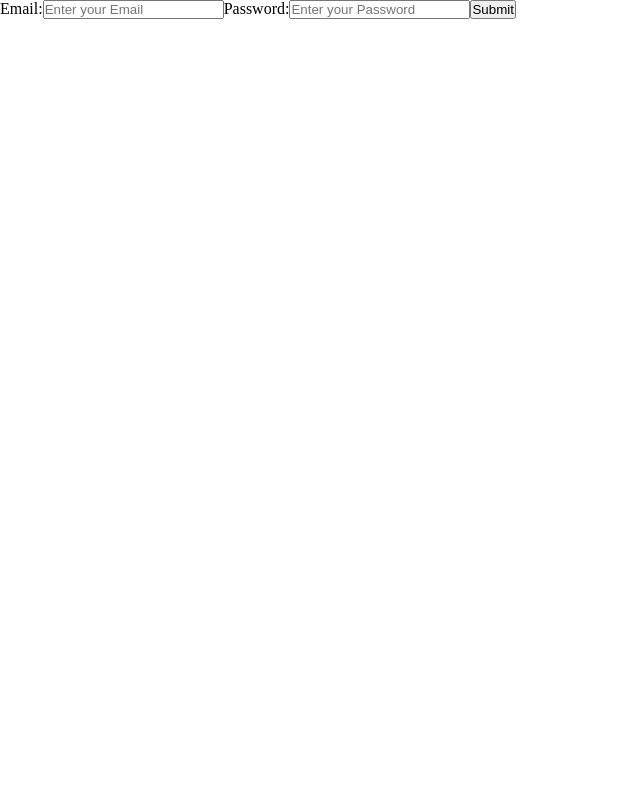
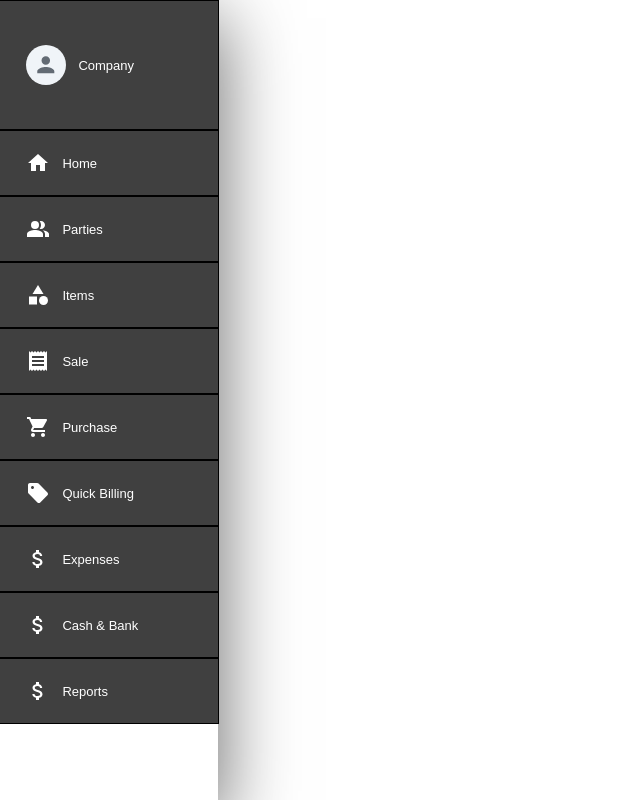
Before and after one commit to Yashvirani/billing-react, a React (Create React App) app: page / in a window 1280 px wide. Shown: the whole page, without its empty margins (0-640 px from the left). Built offline with nearby package versions, Linux system fonts and the light colour scheme.

Commit message:
Sidebar without dropdown

```diff
--- a/package.json
+++ b/package.json
@@ -3,6 +3,11 @@
   "version": "0.1.0",
   "private": true,
   "dependencies": {
+    "@emotion/react": "^11.11.4",
+    "@emotion/styled": "^11.11.5",
+    "@mui/icons-material": "^5.15.18",
+    "@mui/joy": "^5.0.0-beta.36",
+    "@mui/material": "^5.15.18",
     "@testing-library/jest-dom": "^5.17.0",
     "@testing-library/react": "^13.4.0",
     "@testing-library/user-event": "^13.5.0",
--- a/src/App.js
+++ b/src/App.js
@@ -3,6 +3,7 @@
 import react , {useState} from 'react';
 import { BrowserRouter, Routes,Route } from 'react-router-dom';
 import SignIn from './Screens/SignIn';
+import Sidebar from './components/Sidebar/Sidebar.js';
 
 function App() {
 
@@ -11,7 +12,7 @@
     <BrowserRouter>
       <div className="billing">
         <Routes>
-          <Route path="/" Component={SignIn} />
+          <Route path="/" Component={Sidebar} />
         </Routes>
       </div>
     </BrowserRouter>
--- /dev/null
+++ b/src/components/Sidebar/Sidebar.css
@@ -0,0 +1,47 @@
+.sidebar{
+    height : 100vh;
+    width: 17vw;
+    display: flex;
+    flex-direction: column;
+    /* justify-content: space-evenly; */
+    align-items: center;
+    box-shadow: rgba(0, 0, 0, 0.56) 0px 22px 70px 4px;
+}
+
+.side_avatar{
+    display: flex;
+    width: 15vw;
+    align-items: center;
+    border: 0.4px solid black;
+    padding-left: 2vw;
+    padding-top: 5.5vh;
+    padding-bottom: 5.5vh;
+    cursor: pointer;
+    background-color:  #404040;
+    color: white;
+    font-family: "Montserrat", sans-serif;
+    font-size: small;
+}
+
+
+.side_function{
+    display: flex;
+    width: 15vw;
+    align-items: center;
+    border: 0.4px solid black;
+    padding-left: 2vw;
+    padding-top: 2.5vh;
+    padding-bottom: 2.5vh;
+    cursor: pointer;
+    background-color:  #404040;
+    color: white;
+    font-family: "Montserrat", sans-serif;
+    font-size: small;
+}
+
+
+.side_function:hover{
+    border-left: 6px solid red;
+    width: 14.5vw;
+    background-color: #1a1a1a;
+}
--- /dev/null
+++ b/src/components/Sidebar/Sidebar.js
@@ -0,0 +1,62 @@
+import React from 'react';
+import HomeIcon from '@mui/icons-material/Home';
+import PeopleAltIcon from '@mui/icons-material/PeopleAlt';
+import CategoryIcon from '@mui/icons-material/Category';
+import ReceiptIcon from '@mui/icons-material/Receipt';
+import ShoppingCartIcon from '@mui/icons-material/ShoppingCart';
+import SellIcon from '@mui/icons-material/Sell';
+import AttachMoneyIcon from '@mui/icons-material/AttachMoney';
+import AddBusinessIcon from '@mui/icons-material/AddBusiness';
+import Avatar from '@mui/joy/Avatar';
+
+
+import './Sidebar.css';
+
+function Sidebar() {
+  return (
+    <div className='sidebar' >
+      <div className='side_avatar'>
+         <Avatar />
+         <p style={{marginLeft : '1vw'}}>Company</p>
+      </div>
+      <div className='side_function'>
+         <HomeIcon />
+         <p style={{marginLeft : '1vw'}}>Home</p>
+      </div>
+      <div className='side_function'>
+         <PeopleAltIcon />
+         <p style={{marginLeft : '1vw'}}>Parties</p>
+      </div>
+      <div className='side_function'>
+         <CategoryIcon />
+         <p style={{marginLeft : '1vw'}}>Items</p>
+      </div>
+      <div className='side_function'>
+         <ReceiptIcon />
+         <p style={{marginLeft : '1vw'}}>Sale</p>
+      </div>
+      <div className='side_function'>
+         <ShoppingCartIcon />
+         <p style={{marginLeft : '1vw'}}>Purchase</p>
+      </div>
+      <div className='side_function'>
+         <SellIcon />
+         <p style={{marginLeft : '1vw'}}>Quick Billing</p>
+      </div>
+      <div className='side_function'>
+         <AttachMoneyIcon />
+         <p style={{marginLeft : '1vw'}}>Expenses</p>
+      </div>
+      <div className='side_function'>
+         <AttachMoneyIcon />
+         <p style={{marginLeft : '1vw'}}>Cash & Bank</p>
+      </div>
+      <div className='side_function'>
+         <AttachMoneyIcon />
+         <p style={{marginLeft : '1vw'}}>Reports</p>
+      </div>
+    </div>
+  )
+}
+
+export default Sidebar;
--- a/src/index.css
+++ b/src/index.css
@@ -1,4 +1,6 @@
 * {
-  margin: 0 !important;
-  padding: 0 !important;
+  margin: 0;
+  padding: 0;
 }
+
+@import url('https://fonts.googleapis.com/css2?family=Montserrat:ital,wght@0,100..900;1,100..900&display=swap');
```
